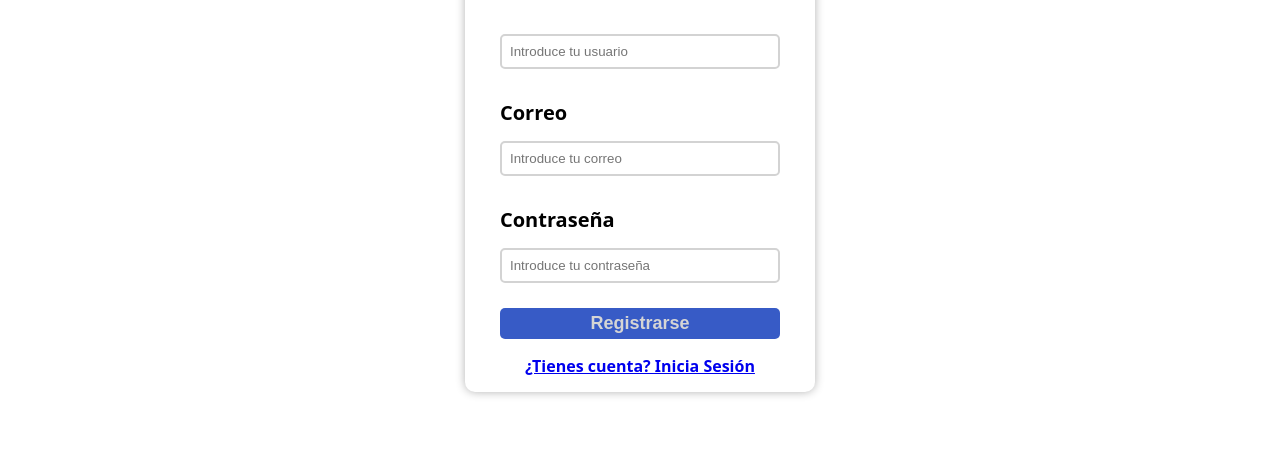
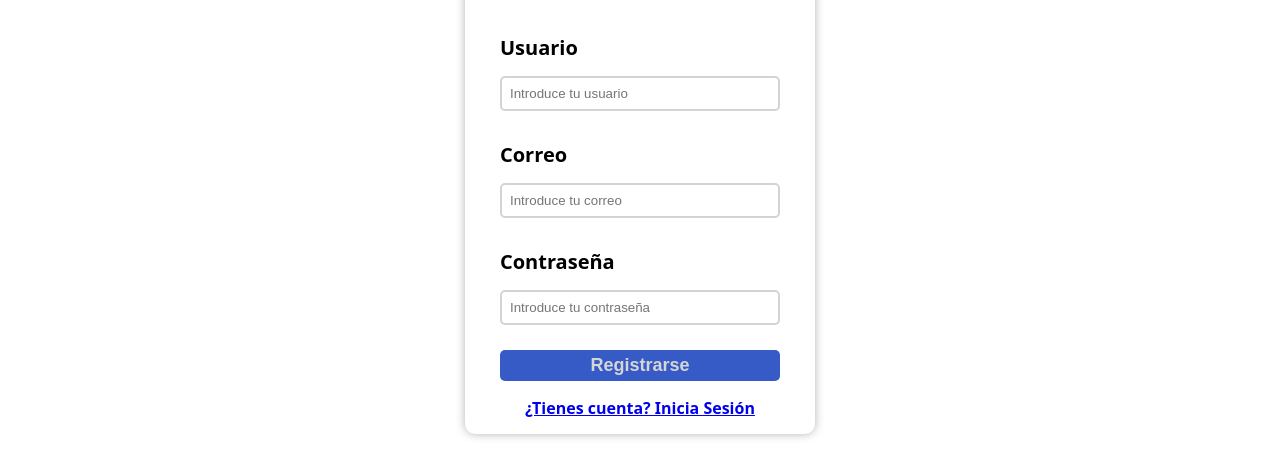
Before and after one commit to AlvaroOnGit/login-system, a website: page views/auth.html in a window 1280 px wide. Both pictures are taken after a click on the link "¿No tienes cuenta? Regístrate". Shown: the part 150-626 px from the top of the page. Drawn offline with Linux system fonts and the light colour scheme.

Commit message:
Minor refactor

```diff
--- a/views/auth.html
+++ b/views/auth.html
@@ -16,9 +16,9 @@
     <main>
         <div class="auth-container">
             <h1 class="form-title">Iniciar sesión</h1>
-            <form id="loginForm">
+            <form id="authForm">
                 <div class="form-group" id="usernameGroup">
-                    <label for="username" hidden>Usuario</label>
+                    <label for="username">Usuario</label>
                     <input type="text" id="username" name="username" placeholder="Introduce tu usuario">
                     <p class="warning-display" id="usernameWarning" hidden></p>
                 </div>
```
